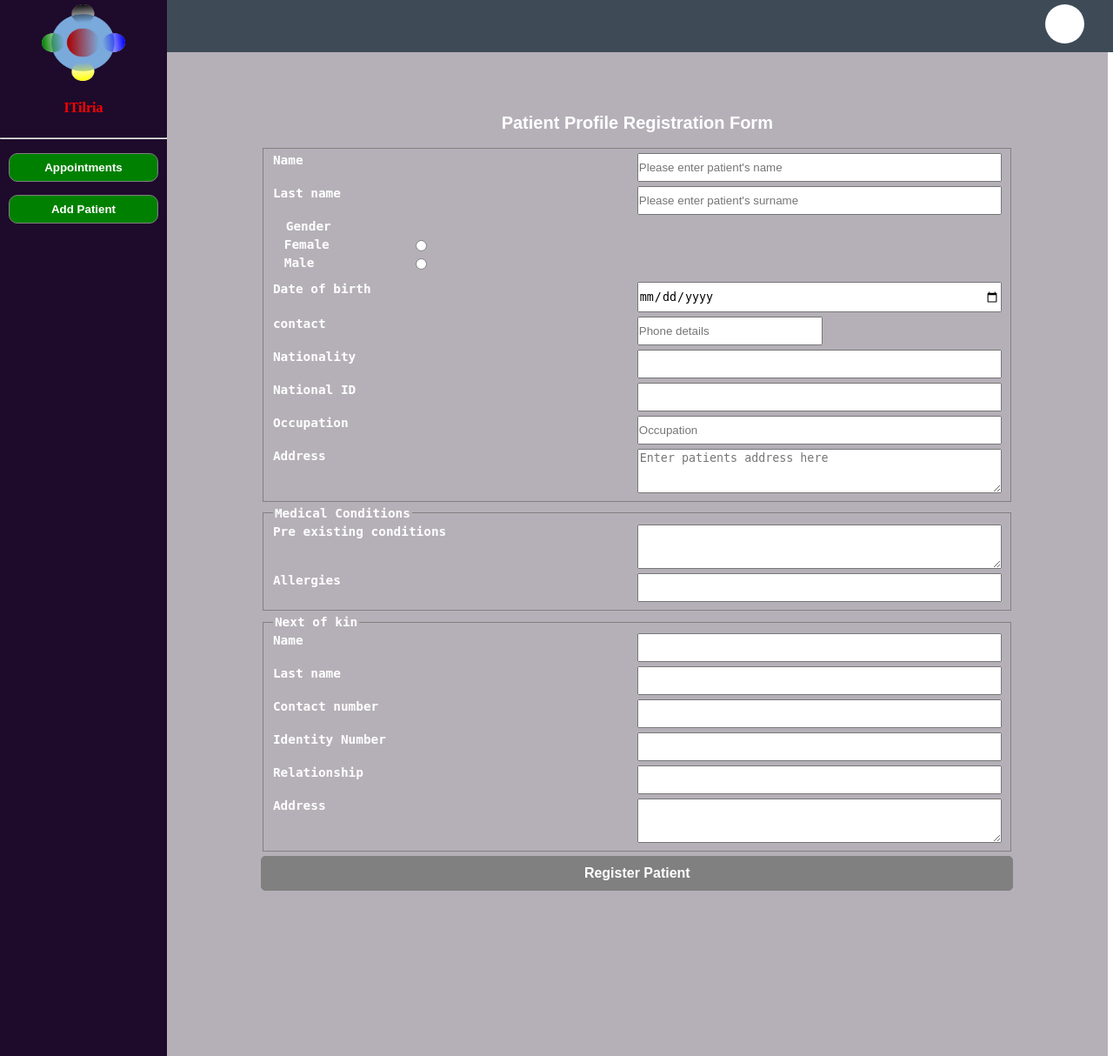
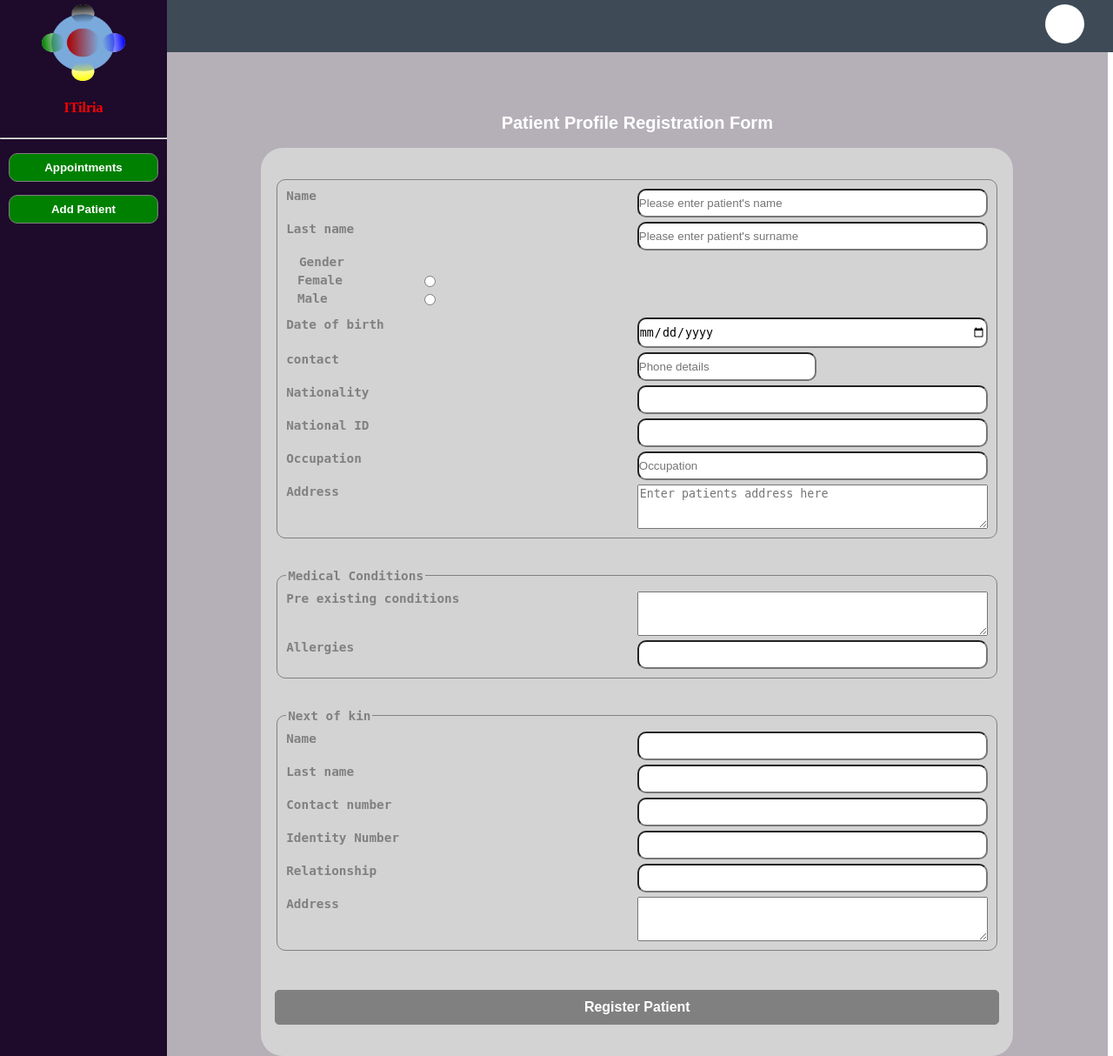
Before and after one commit to ReckonRoy/itilria-his, a PHP site: page /login/reception/view/reception.php in a window 1280 px wide. Shown: the whole page at 87% size. Run offline with PHP 8.4, Linux system fonts and the light colour scheme; the visitor is signed in with stand-in values (Sample User, id 1).

Commit message:
modified

```diff
--- a/assets/css/reception/patientreg.css
+++ b/assets/css/reception/patientreg.css
@@ -19,10 +19,15 @@
 }
 
 #form_div{
+	padding: 16px;
+	box-sizing: border-box;
 	display: block;
 	width: 80%;
 	margin-left: 10%;
 	font-family: monospace;
+	background-color: lightgray;
+	color: gray;
+	border-radius: 25px;
 }
 
 #form_div form{
@@ -35,14 +40,19 @@
 
 .fields{
 	padding: 7px 0;
+	border-radius: 10px;
 }
 
 #basic-det{
 	display: grid;
 	border: 1px solid gray;
+	box-sizing: border-box;
+	border-radius: 10px;
+	padding: 10px;
 	grid-column: 1/3;
 	grid-template-columns: 1fr 1fr;
 	grid-row-gap: 5px;
+	margin-top: 20px;
 }
 
 #age{
@@ -71,6 +81,11 @@
 }
 
 #medical-cond{
+	margin-top: 30px;
+	border: 1px solid gray;
+	box-sizing: border-box;
+	border-radius: 10px;
+	padding: 10px;
 	display: grid;
 	grid-column: 1/3;
 	grid-template-columns: 1fr 1fr;
@@ -91,9 +106,13 @@
 #nok{
 	display: grid;
 	position: relative;
+	margin-top: 30px;
+	border: 1px solid gray;
+	box-sizing: border-box;
+	border-radius: 10px;
+	padding: 10px;
 	grid-template-columns: 1fr 1fr;
 	grid-column: 1/3;
-	border: 1px solid gray;
 	grid-row-gap: 5px;
 }
 
@@ -148,6 +167,8 @@
 }
 
 #reg_btn{
+	margin-top: 40px;
+	margin-bottom: 20px;
 	grid-column: 1/3;
 	text-align: center;
 	padding: 10px;
@@ -160,3 +181,10 @@
 	border: 1px solid gray;
 	border-radius: 5px;
 }
+
+#reg_btn:hover{
+	cursor: pointer;
+	outline: 1px solid blue;
+	border: 1px solid white;
+	color: lightgray;
+}
```
Also changed, not shown: login/reception/view/appointment.php (+0 -20 lines).
